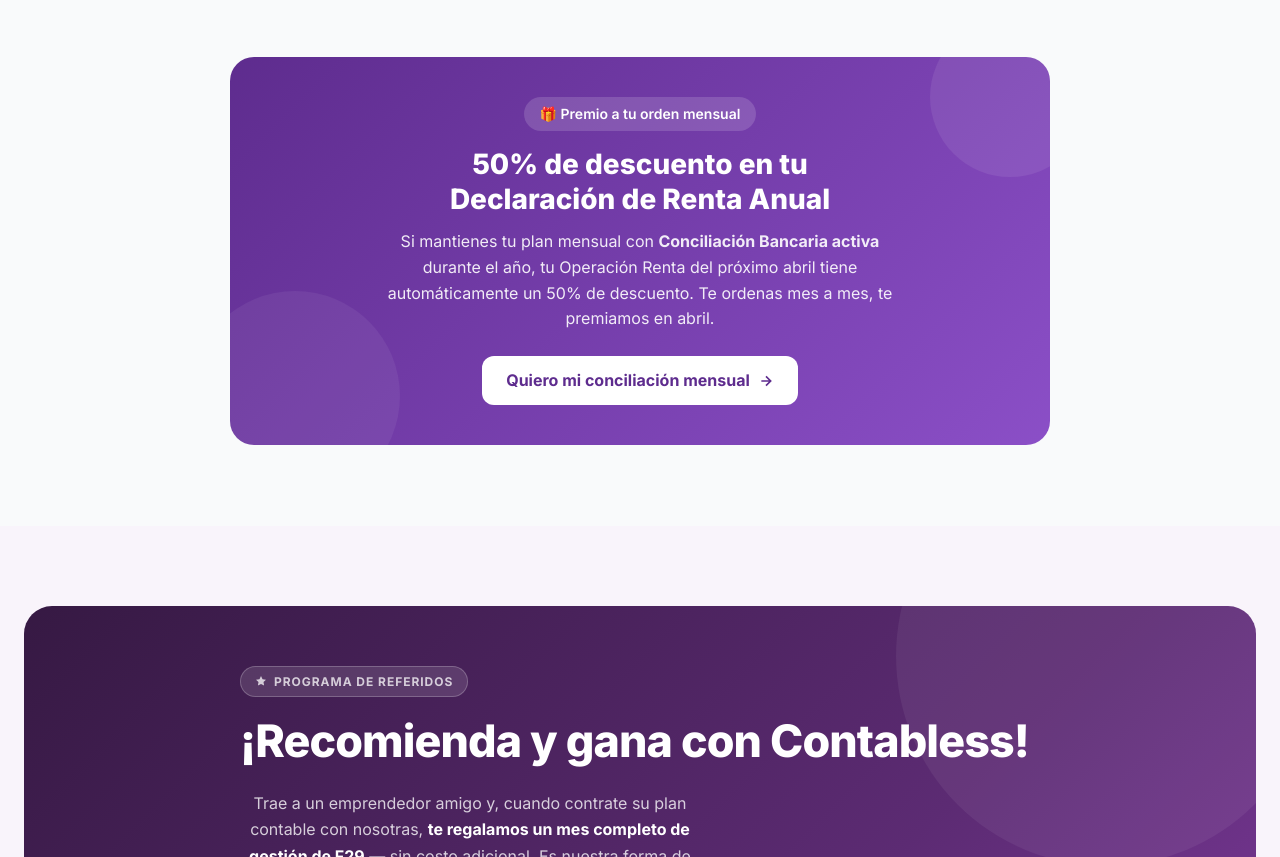
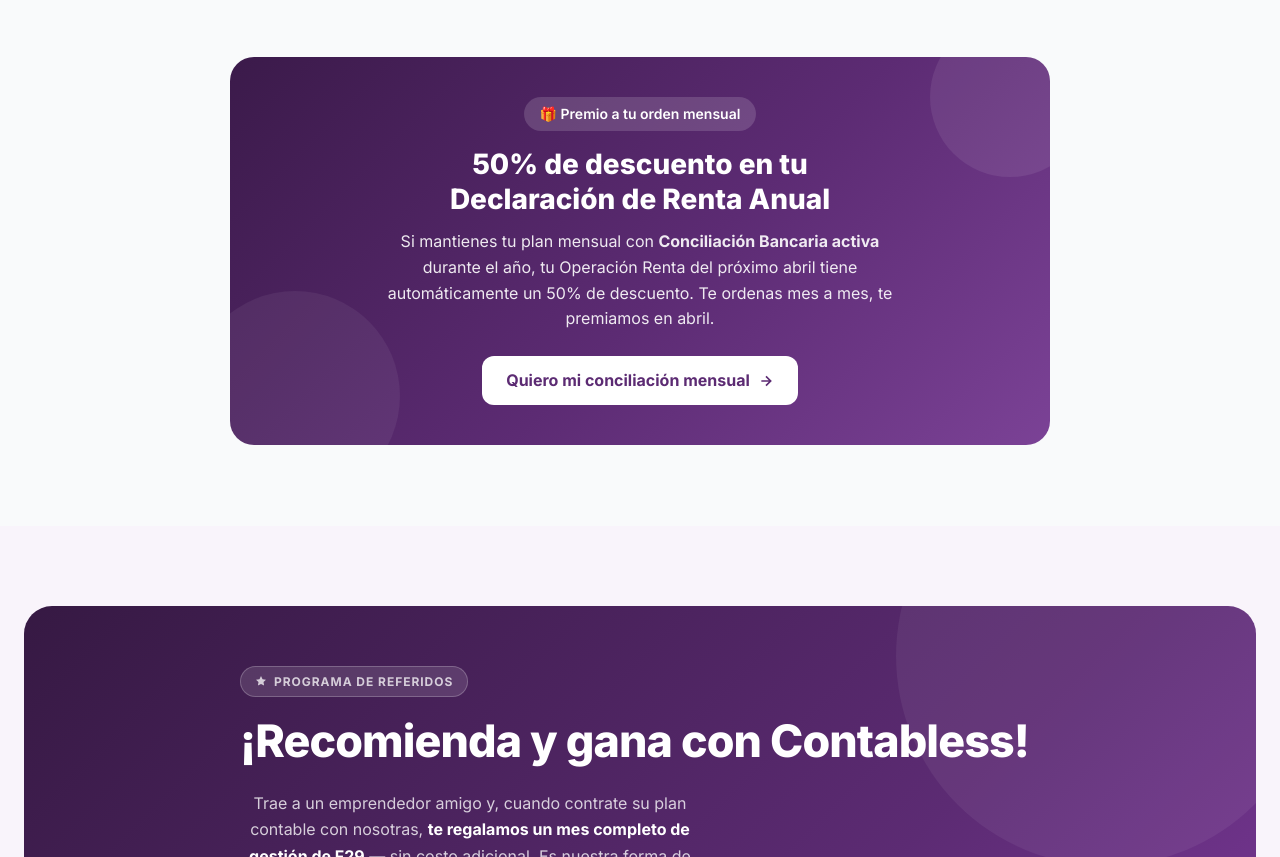
Before and after one commit to admicontabless-creator/contabless, a plain HTML site: page web/index.html in a window 1280 px wide. Shown: the part 7980-8837 px from the top of the page. Drawn offline with nearby package versions, Linux system fonts and the light colour scheme.

Commit message:
Update index.html

```diff
--- a/web/index.html
+++ b/web/index.html
@@ -547,7 +547,7 @@
 
 
     <!-- CAJA DE ALERTA — 50% DESCUENTO -->
-    <div style="max-width:820px;margin:60px auto 0;border-radius:24px;padding:40px;text-align:center;position:relative;overflow:hidden;background:linear-gradient(135deg,#5E2C8E,#8B4FC7)" data-aos="zoom-in">
+    <div style="max-width:820px;margin:60px auto 0;border-radius:24px;padding:40px;text-align:center;position:relative;overflow:hidden;background:linear-gradient(135deg,#3b1a4a 0%,#5c2b73 55%,#7b4296 100%)" data-aos="zoom-in">
       <div style="position:absolute;top:-40px;right:-40px;width:160px;height:160px;border-radius:50%;background:rgba(255,255,255,.08)"></div>
       <div style="position:absolute;bottom:-56px;left:-40px;width:210px;height:210px;border-radius:50%;background:rgba(255,255,255,.06)"></div>
 
@@ -565,7 +565,7 @@
         </p>
         <a href="https://wa.me/56932514436?text=Hola%2C%20quiero%20saber%20m%C3%A1s%20sobre%20Conciliaci%C3%B3n%20Bancaria%20mensual"
            target="_blank" rel="noopener"
-           style="display:inline-flex;align-items:center;gap:8px;background:#fff;color:#5E2C8E;font-weight:700;padding:12px 24px;border-radius:12px;text-decoration:none">
+           style="display:inline-flex;align-items:center;gap:8px;background:#fff;color:#5c2b73;font-weight:700;padding:12px 24px;border-radius:12px;text-decoration:none">
           Quiero mi conciliación mensual
           <svg width="16" height="16" viewBox="0 0 24 24" fill="none" stroke="currentColor" stroke-width="2.5"><path d="M5 12h14M12 5l7 7-7 7"/></svg>
         </a>
```
